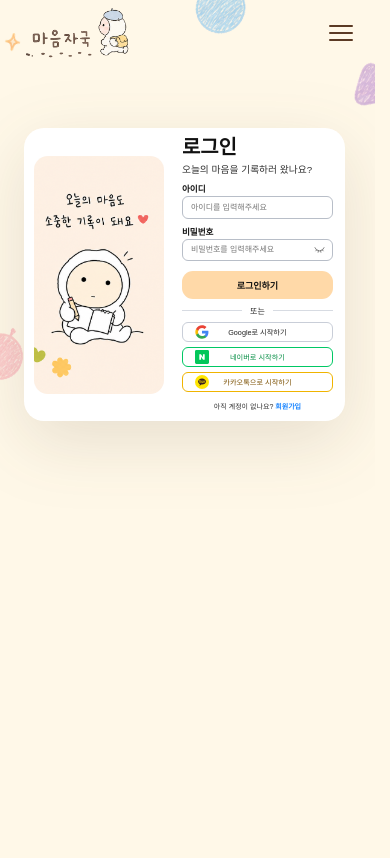
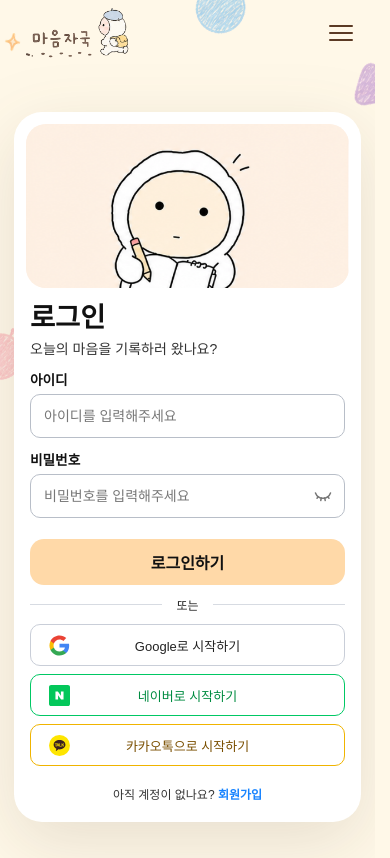
Before and after one commit to pirogramming/HeartMark, a Django app: page /accounts/login/ in a window 390 px wide. Before the commit the page ends 444 px from the top, so only its background shows below. Run offline with Django 5.2, Linux system fonts and the light colour scheme; some web fonts are replaced.

Commit message:
fix: 모바일 화면 레이아웃 및 파티클 개선

```diff
--- a/accounts/static/accounts/css/accounts.css
+++ b/accounts/static/accounts/css/accounts.css
@@ -685,144 +685,164 @@
 @media (max-width: 767px) {
     .auth-page-login,
     .auth-page-signup {
-        min-height: auto;
+        min-height: calc(100vh + 60px);
+        min-height: calc(100svh + 60px);
         margin-top: -150px;
-        padding: 188px 20px 28px 14px;
+        padding: 172px 14px 36px;
         overflow: visible;
         place-items: start center;
     }
 
     .auth-login-card {
-        grid-template-columns: minmax(0, 0.86fr) minmax(0, 1fr);
-        gap: 22px;
-        width: min(calc(100% - 20px), 520px);
-        padding: 12px 14px 12px 12px;
+        grid-template-columns: minmax(0, 1fr);
+        gap: 18px;
+        width: min(100%, 420px);
+        padding: 14px 14px 22px;
+        border-radius: 28px;
+    }
+
+    .auth-login-visual {
+        height: clamp(150px, 42vw, 190px);
+        overflow: hidden;
         border-radius: 20px;
+        background: #fff1e5;
+    }
+
+    .auth-signup-card .auth-login-visual {
+        height: clamp(130px, 36vw, 165px);
     }
 
     .auth-login-visual img {
-        border-radius: 14px;
+        width: 100%;
+        height: 100%;
+        min-height: 0;
+        border-radius: 20px;
+        object-fit: cover;
+        object-position: center 53%;
     }
 
     .auth-login-form {
-        gap: 8px;
+        gap: 12px;
+        padding: 0 4px;
     }
 
     .auth-login-heading h1 {
-        margin-bottom: 4px;
-        font-size: clamp(19px, 5.1vw, 24px);
+        margin-bottom: 7px;
+        font-size: clamp(26px, 7vw, 31px);
     }
 
     .auth-login-heading p {
-        font-size: clamp(9px, 2.5vw, 12px);
+        font-size: clamp(13px, 3.6vw, 16px);
     }
 
     .auth-page-login .auth-field,
     .auth-page-signup .auth-field {
-        gap: 3px;
-        font-size: clamp(8px, 2.2vw, 11px);
+        gap: 6px;
+        font-size: clamp(13px, 3.5vw, 15px);
     }
 
     .auth-page-login .auth-field input,
     .auth-page-signup .auth-field input {
-        height: clamp(22px, 5.8vw, 30px);
-        padding: 0 8px;
-        border-radius: 6px;
-        font-size: clamp(8px, 2vw, 10px);
+        box-sizing: border-box;
+        width: 100%;
+        height: 44px;
+        padding: 0 13px;
+        border-radius: 10px;
+        font-size: 14px;
         transform: none;
     }
 
     .auth-page-login .auth-login-field-password input,
     .auth-page-signup .auth-login-field-password input {
-        padding-right: 26px;
+        padding-right: 42px;
     }
 
     .auth-page-login .password-toggle,
     .auth-page-signup .password-toggle {
-        right: 4px;
-        min-width: 20px;
-        height: 20px;
+        right: 8px;
+        min-width: 28px;
+        height: 28px;
     }
 
     .auth-page-login .password-toggle img,
     .auth-page-signup .password-toggle img {
-        width: 11px;
-        height: 11px;
+        width: 18px;
+        height: 18px;
     }
 
     .auth-page-login .field-message,
     .auth-page-signup .field-message {
-        top: calc(100% + 1px);
-        font-size: 6px;
+        top: calc(100% + 3px);
+        font-size: 10px;
     }
 
     .auth-login-submit {
-        height: clamp(28px, 6.8vw, 36px);
-        margin-top: 4px;
-        border-radius: 11px;
-        font-size: clamp(9px, 2.2vw, 12px);
+        height: 46px;
+        margin-top: 10px;
+        border-radius: 14px;
+        font-size: 16px;
     }
 
     .auth-login-divider {
-        gap: 8px;
-        font-size: 8px;
+        gap: 14px;
+        font-size: 12px;
     }
 
     .auth-social-list {
-        gap: 5px;
+        gap: 8px;
     }
 
     .auth-social-button {
-        grid-template-columns: 22px 1fr 22px;
-        min-height: clamp(20px, 5vw, 28px);
-        padding: 0 8px;
-        border-radius: 6px;
-        font-size: clamp(7px, 1.85vw, 10px);
+        grid-template-columns: 32px 1fr 32px;
+        min-height: 42px;
+        padding: 0 12px;
+        border-radius: 10px;
+        font-size: 13px;
     }
 
     .auth-social-button img {
-        width: 14px;
-        height: 14px;
+        width: 21px;
+        height: 21px;
     }
 
     .auth-login-switch {
-        margin-top: 3px;
-        font-size: clamp(7px, 1.8vw, 9px);
+        margin-top: 8px;
+        font-size: 12px;
     }
 
     .auth-signup-form .auth-login-submit {
-        margin-top: 12px;
+        margin-top: 18px;
     }
 
     .auth-signup-form .auth-login-switch {
-        margin-top: 8px;
+        margin-top: 10px;
     }
 }
 
 @media (max-width: 430px) {
     .auth-login-card {
-        gap: 18px;
-        padding: 10px 12px 10px 10px;
+        gap: 16px;
+        padding: 12px 12px 20px;
     }
 
     .auth-login-form {
-        gap: 6px;
+        gap: 11px;
     }
 
     .auth-page-login .auth-field,
     .auth-page-signup .auth-field {
-        gap: 2px;
+        gap: 5px;
     }
 
     .auth-login-visual img {
-        min-height: 238px;
+        min-height: 0;
         object-fit: cover;
     }
 }
 
 @media (min-width: 431px) and (max-width: 520px) {
     .auth-login-visual img {
-        min-height: 270px;
+        min-height: 0;
         object-fit: cover;
     }
 }
```
Also changed, not shown: common/static/common/css/base.css (+17 -21 lines), common/static/common/css/home.css (+14 -0 lines).
